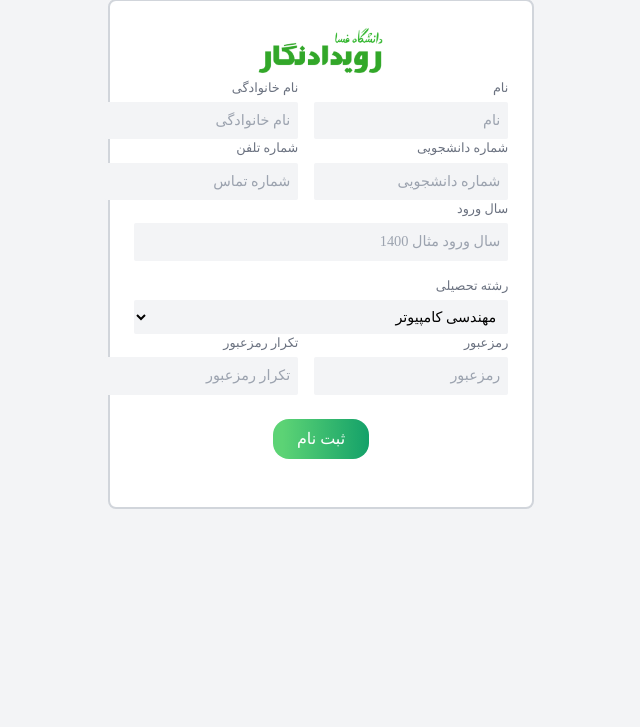
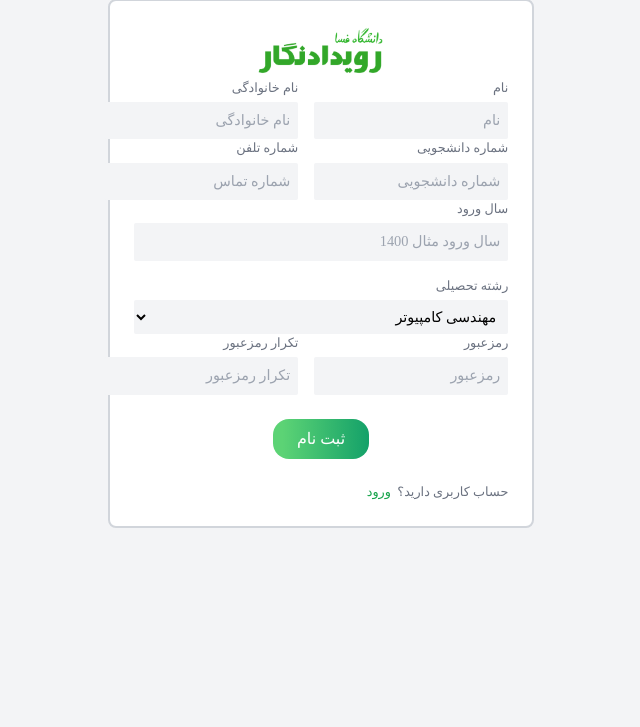
Before and after one commit to Fasa-UPC/rooydad-negar, a Django app: page /account/register in a window 1280 px wide. Shown: the part 17-744 px from the top of the page, without its empty margins (319-959 px from the left). Run offline with Django 5.2, Linux system fonts and the light colour scheme; data comes from the database, SQL or seed files in the repository; parts of the project's set-up code (start-up, migrations or seed data) failed here and were passed over; some libraries are stand-ins or nearby versions; some web fonts are replaced.

Commit message:
Added a link from register.html to login.html

```diff
--- a/accounts_module/templates/module/login.html
+++ b/accounts_module/templates/module/login.html
@@ -39,7 +39,8 @@
         <button class="text-white gr azar-bold text-[0.9rem] md:text-[1rem] rounded-2xl py-2 px-6 block mx-auto w-fit">
             ورود
         </button>
-        <span class="block text-[0.8rem] mx-auto text-gray-500">حساب کاربری ندارید؟<a
+        <span class="block text-[0.8rem] mx-auto text-gray-500">حساب کاربری ندارید؟
+            &nbsp<a
                 href="{% url 'accounts:register' %}" class="text-green-600">ثبت نام</a></span>
     </form>
     <p class="text-[0.8rem] mx-auto text-center text-red-600">{{ form.errors }}</p>
--- a/accounts_module/templates/module/register.html
+++ b/accounts_module/templates/module/register.html
@@ -76,6 +76,9 @@
         <button class="text-white gr azar-bold text-[0.9rem] my-6 md:text-[1rem] rounded-2xl py-2 px-6 block mx-auto w-fit">
             ثبت نام
         </button>
+        <span class="block text-[0.8rem] mx-auto text-gray-500">حساب کاربری دارید؟
+            &nbsp<a
+            href="{% url 'accounts:login' %}" class="text-green-600">ورود</a></span>
     </form>
     <p class="text-[0.8rem] mx-auto text-center text-red-600">{{ form.errors }}</p>
 </section>
```
